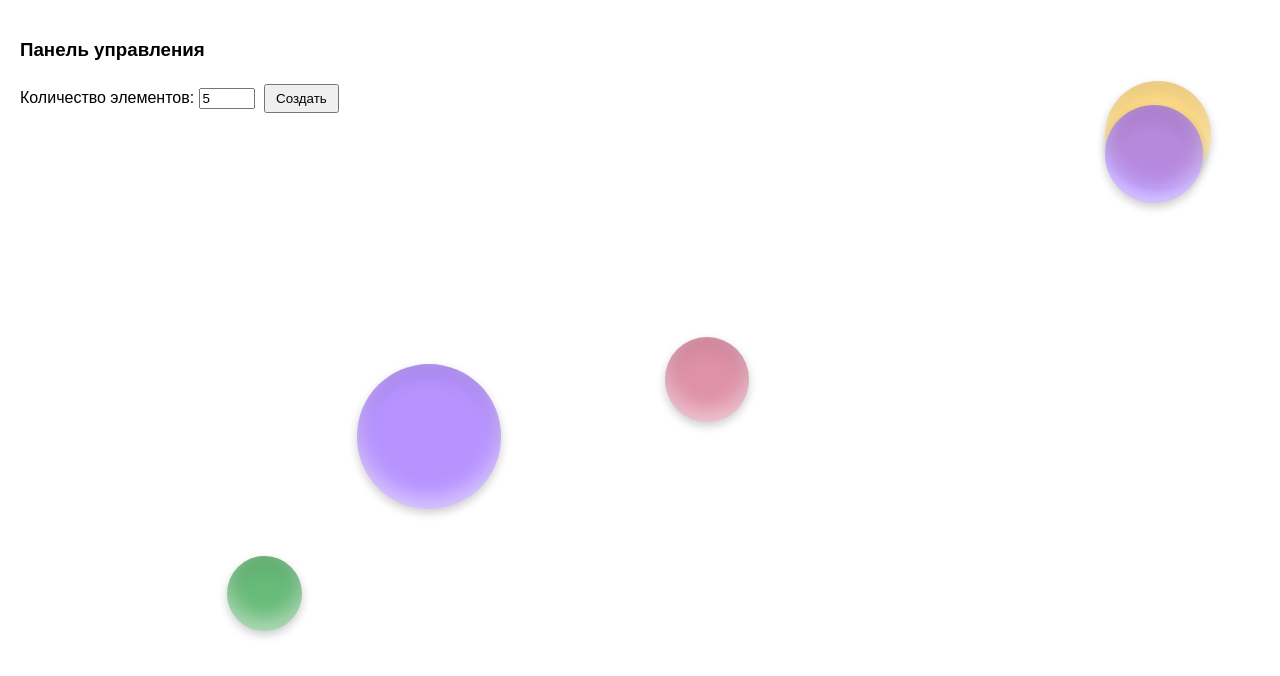
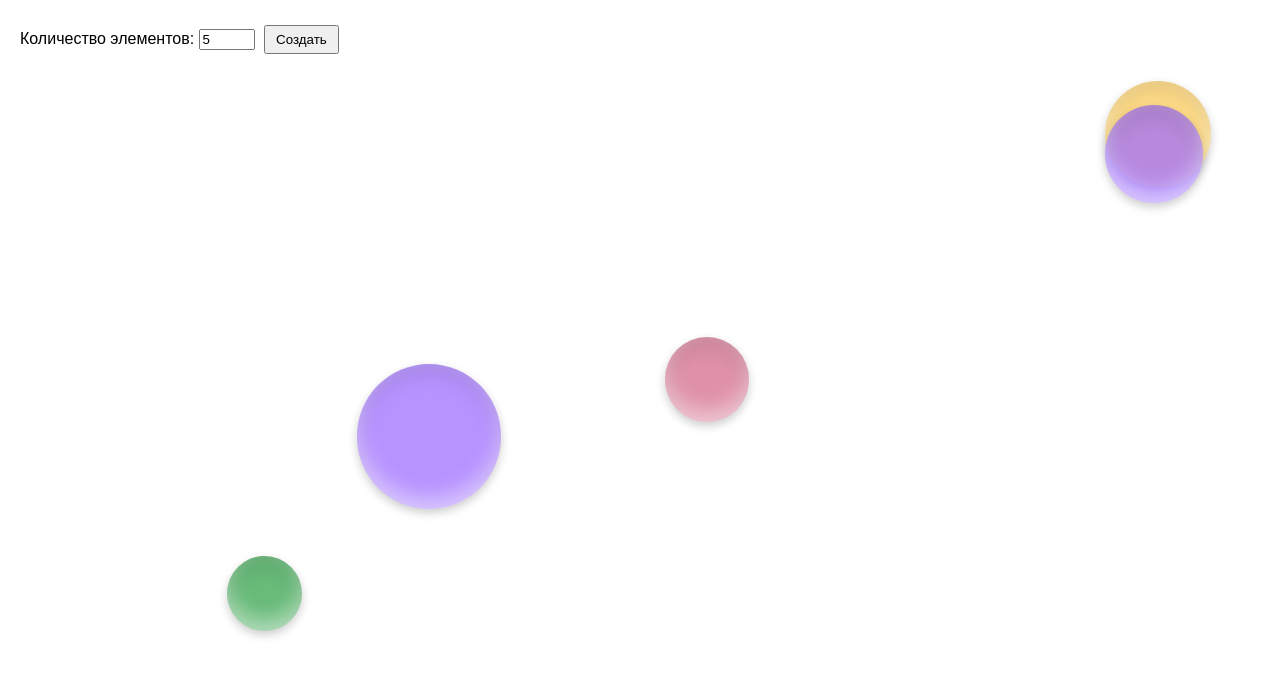
Before and after one commit to KellyKellin/Bubbles, a plain HTML site: page index.html in a window 1280 px wide. Drawn offline with Linux system fonts and the light colour scheme.

Commit message:
Update index.html

```diff
--- a/index.html
+++ b/index.html
@@ -71,9 +71,7 @@
 </head>
 <body>
     <div id="controls">
-        <h3>Панель управления</h3>
-        <div>
-            <label>Количество элементов: <input type="number" id="elementCount" value="5" min="1" max="20"></label>
+        <label>Количество элементов: <input type="number" id="elementCount" value="5" min="1" max="20"></label>
             <button id="generateBtn">Создать</button>
         </div>
     </div>
```
